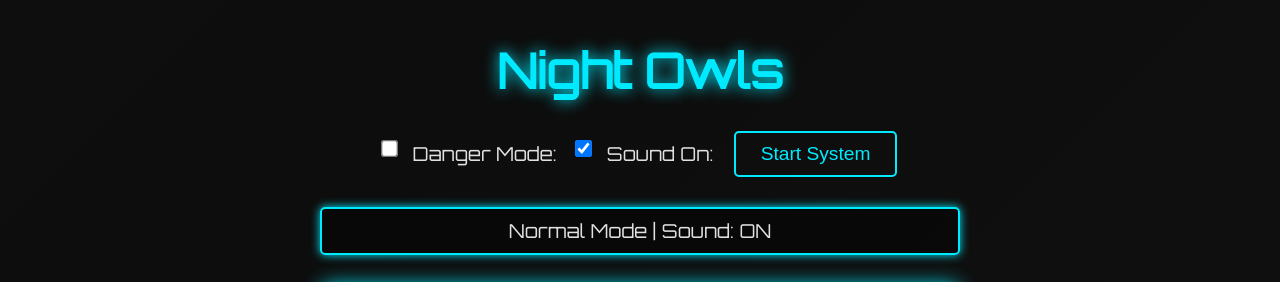
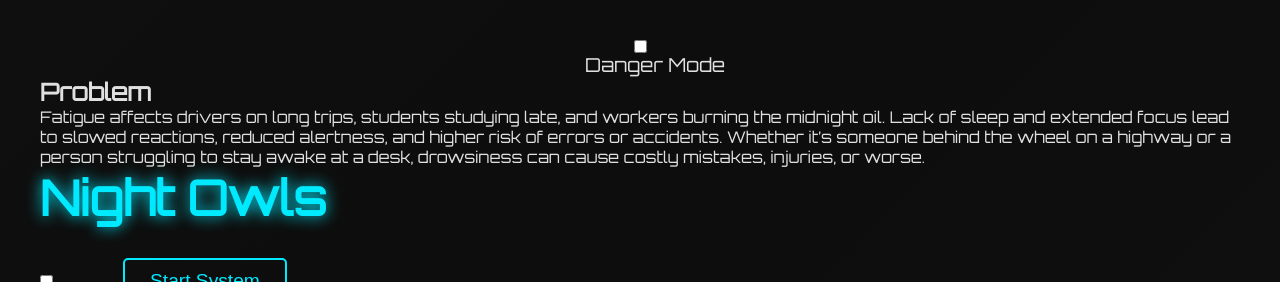
Before and after one commit to aviral-sri/nightOwls, a Flask app: page / in a window 1280 px wide. Shown: the top 282 px of the page. Run offline with Flask 3, Linux system fonts and the light colour scheme; parts of the project's set-up code (start-up, migrations or seed data) failed here and were passed over.

Commit message:
Update index.html for new UI

```diff
--- a/templates/index.html
+++ b/templates/index.html
@@ -1,18 +1,43 @@
 <!DOCTYPE html>
 <html>
 <head>
-    <title>Drowsiness Detector</title>
-    <link rel="stylesheet" type="text/css" href="{{ url_for('static', filename='style.css') }}">
+  <title>NIGHT OWLS</title>
+  <link rel="stylesheet" type="text/css" href="{{ url_for('static', filename='style.css') }}">
 </head>
 <body>
-    <h1>Night Owls</h1>
-    <div class="controls">
-        <label>Danger Mode: <input type="checkbox" id="dangerModeToggle"></label>
-        <label>Sound On: <input type="checkbox" id="soundToggle" checked></label>
+  <input type="checkbox" id="dangerModeToggle">
+  <label for="dangerModeToggle" class="danger-mode-label">Danger Mode</label>
+
+
+  </label>
+  <div class="container">
+    <div class="side-section" id="problem-desktop">
+      <h2>Problem</h2>
+      <p>
+        Fatigue affects drivers on long trips, students studying late, and workers burning the midnight oil. Lack of sleep and extended focus lead to slowed reactions, reduced alertness, and higher risk of errors or accidents. Whether it’s someone behind the wheel on a highway or a person struggling to stay awake at a desk, drowsiness can cause costly mistakes, injuries, or worse.
+      </p>
+    </div>
+    <div class="content">
+      <h1 id="neonHeading" class="neon-heading neon-off">Night Owls</h1>
+      <div class="controls">
+        <input type="checkbox" id="soundToggle">
+        <label for="soundToggle" class="sound-btn"></label>
         <button id="actionBtn">Start System</button>
+      </div>
+      <div id="status">System Inactive</div>
+      <img src="{{ url_for('video_feed') }}" alt="Live Video Feed" id = "vid">
     </div>
-    <div id="status">System Idle</div>
-    <img src="{{ url_for('video_feed') }}" alt="Live Video Feed">
-    <script src="{{ url_for('static', filename='script.js') }}"></script>
+    <div class="side-section" id="usage-desktop">
+      <h2>Solution</h2>
+      <p>
+        Simply start the system to begin real-time monitoring. Customize alerts,
+        and if drowsiness is detected, the system issues visual and audible notifications,
+        even escalating when needed. This helps prevent accidents.
+      </p>
+    </div>
+  </div>
+  <a href="https://github.com/aviral-sri/nightOwl-ML-" target="_blank" class="desktop-bottom-button">Get Source Code</a>
+
+  <script src="{{ url_for('static', filename='script.js') }}"></script>
 </body>
 </html>
```
